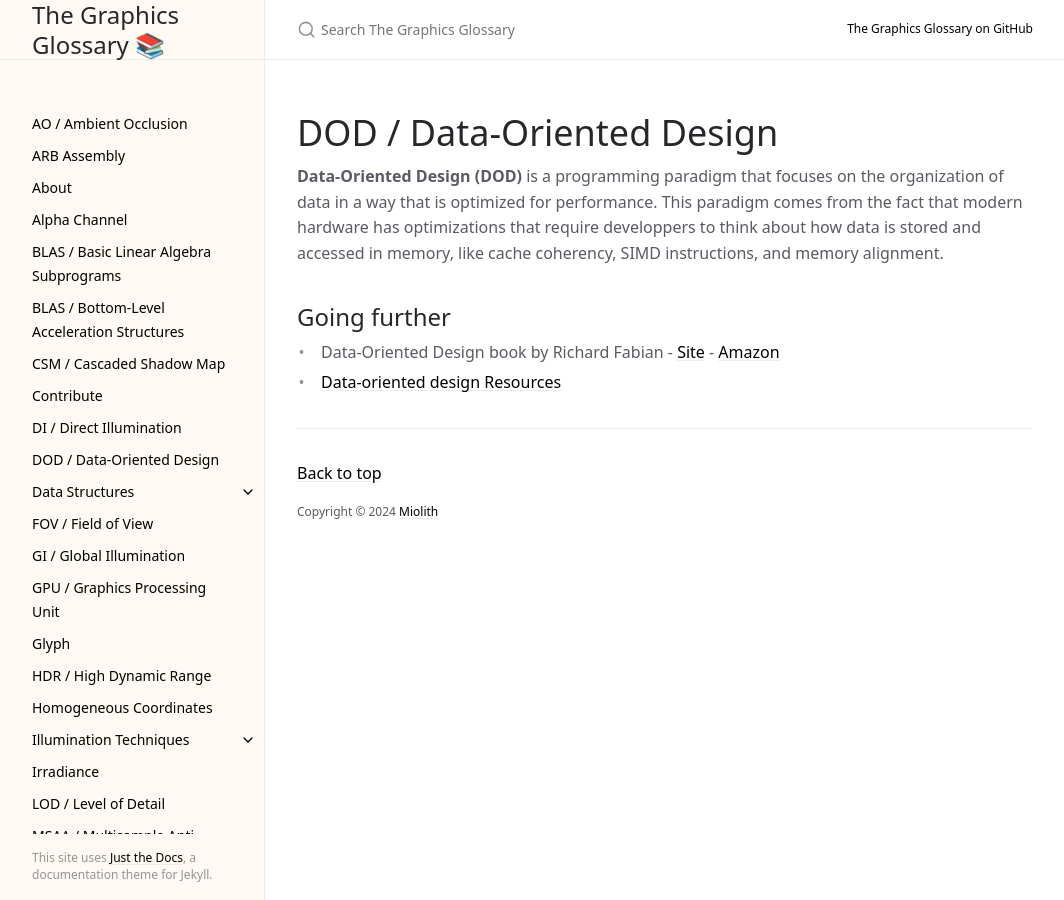
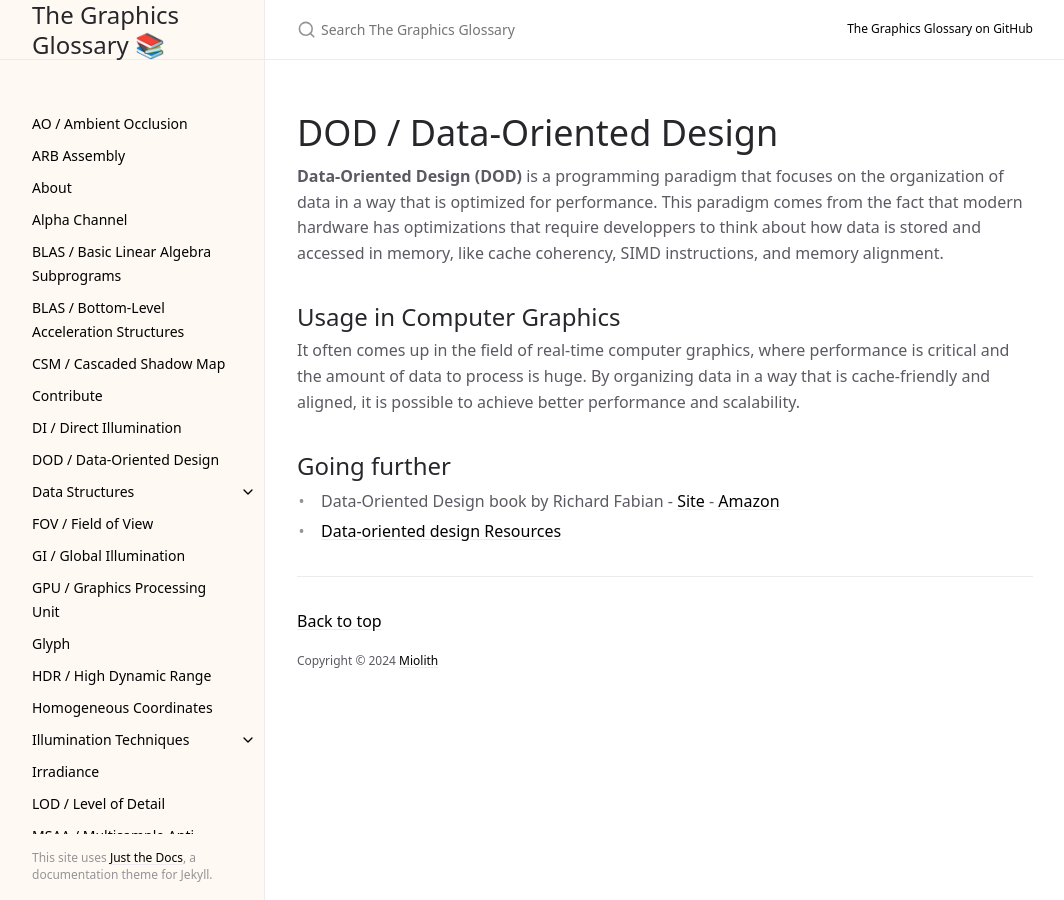
Before and after one commit to GraphicsGlossary/graphicsglossary.github.io, a Jekyll site: the page built from docs/data-oriented-design.md, in a window 1280 px wide. Shown: the whole page, without its empty margins (107-1171 px from the left). Built offline with Jekyll 4.4.1, drawn with Linux system fonts in a browser that asks for light colours; cached includes are drawn as plain includes.

Commit message:
update dod

```diff
--- a/docs/data-oriented-design.md
+++ b/docs/data-oriented-design.md
@@ -8,6 +8,10 @@ permalink: /data-oriented-design/
 
 **Data-Oriented Design (DOD)** is a programming paradigm that focuses on the organization of data in a way that is optimized for performance. This paradigm comes from the fact that modern hardware has optimizations that require developpers to think about how data is stored and accessed in memory, like cache coherency, SIMD instructions, and memory alignment.
 
+## Usage in Computer Graphics
+
+It often comes up in the field of real-time computer graphics, where performance is critical and the amount of data to process is huge. By organizing data in a way that is cache-friendly and aligned, it is possible to achieve better performance and scalability.
+
 ## Going further
 
 - Data-Oriented Design book by Richard Fabian - [Site](https://www.dataorienteddesign.com/dodbook/) - [Amazon](https://www.amazon.com/Data-oriented-design-engineering-resources-schedules/dp/1916478700)
```
